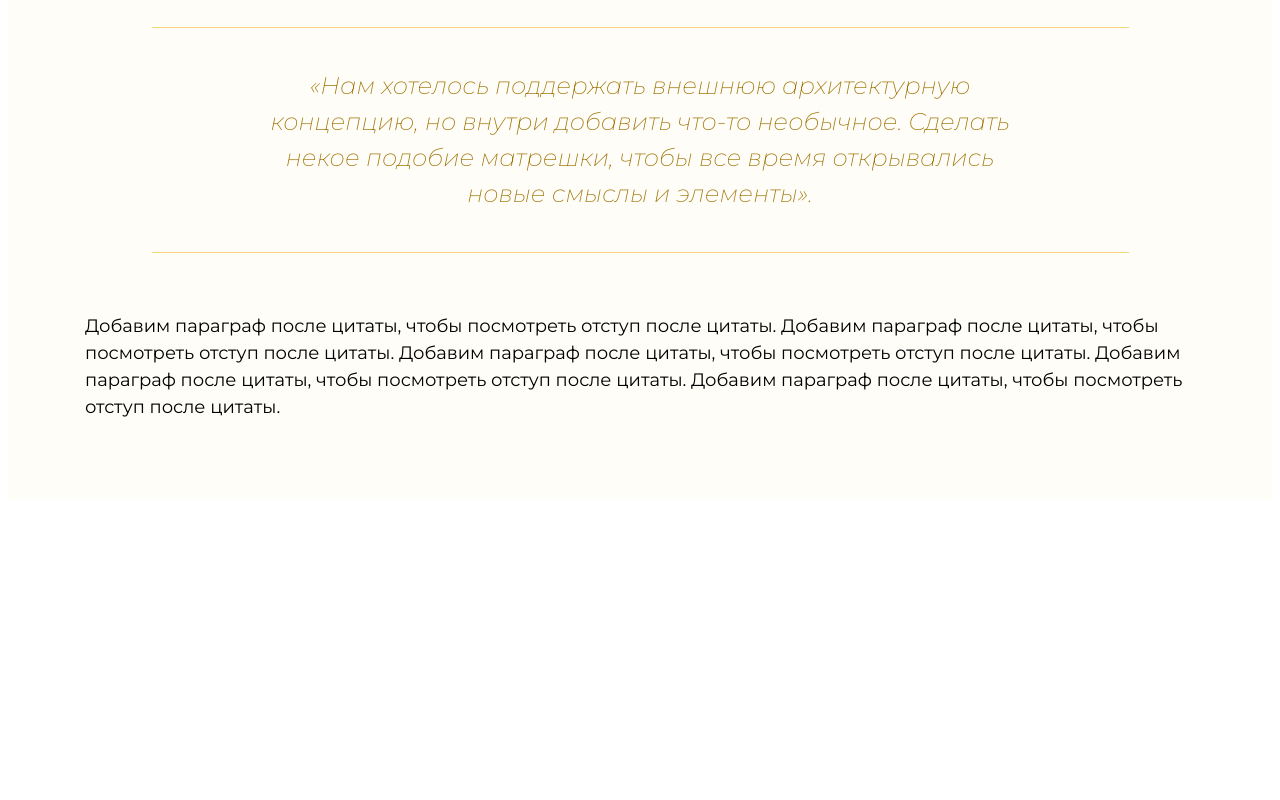
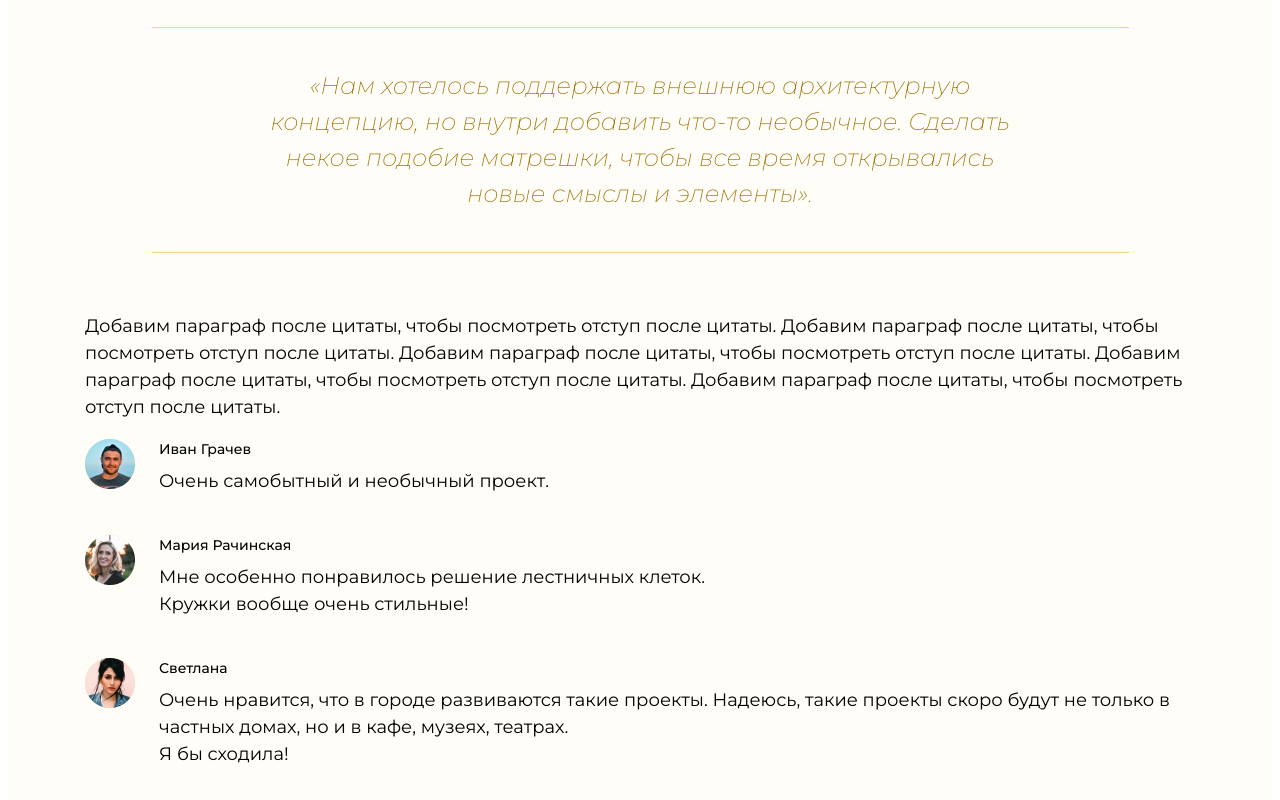
Before and after one commit to VictoriiaShtyreva/Design-of-public-interiors, a plain HTML site: page index.html in a window 1280 px wide. Shown: the part 1315-2115 px from the top of the page. Before the commit the page ends 1822 px from the top, so only its background shows below. Drawn offline with Linux system fonts and the light colour scheme.

Commit message:
Подготовка графики для интеграции

```diff
--- a/index.html
+++ b/index.html
@@ -46,7 +46,42 @@
 
     <section class="reviews">
       <div class="wrapper">
-        <!-- здесь будет секция с отзывами -->
+        <div class="reviews__wrapper">
+          <div class="review">
+            <div class="review__image-wrapper">
+              <img src="img/user-1.png" alt="" class="review__image" width="50" height="50">
+            </div>
+            <p class="review__name">
+              Иван Грачев
+            </p>
+            <p class="review__text">
+              Очень самобытный и необычный проект.
+            </p>
+          </div>
+          <div class="review">
+            <div class="review__image-wrapper">
+              <img src="img/user-2.png" alt="" class="review__image" width="50" height="50">
+            </div>
+            <p class="review__name">
+              Мария Рачинская
+            </p>
+            <p class="review__text">
+              Мне особенно понравилось решение лестничных клеток.<br>
+              Кружки вообще очень стильные!
+            </p>
+          </div>
+          <div class="review">
+            <div class="review__image-wrapper">
+              <img src="img/user-3.png" alt="" class="review__image" width="50" height="50">
+            </div>
+            <p class="review__name">
+              Светлана
+            </p>
+            <p class="review__text">
+              Очень нравится, что в городе развиваются такие проекты. Надеюсь, такие проекты скоро будут не только в<br> частных домах, но и в кафе, музеях, театрах.<br>
+Я бы сходила!
+            </p>
+          </div>
       </div>
     </section>
 
--- a/style.css
+++ b/style.css
@@ -72,3 +72,45 @@ body {
     width: 70%;
     margin: 60px auto 60px auto;
   }
+
+  /* Rewies */
+  .review {
+    display: grid;
+    grid-template-columns: 50px 1fr;
+    grid-template-rows: 21px auto auto;
+    column-gap: 24px;
+    row-gap: 8px;
+    margin-bottom: 32px;
+  }
+
+  .review__image-wrapper {
+    width: 50px;
+    height: 50px;
+    border-radius: 50%;
+    grid-column: 1 / 2;
+    grid-row: 1 / 4;
+    background-color: #f5d581;
+  }
+
+  .review__image {
+    width: 50px;
+    height: 50px;
+    object-fit: cover;
+    text-indent: -100vw;
+  }
+
+  .review__name {
+    font-size: 14px;
+    line-height: 21px;
+    font-weight: 500;
+    margin: 0;
+  }
+
+  .review__text {
+    font-size: 18px;
+    line-height: 27px;
+    font-weight: 400;
+    grid-column: 2 / 3;
+    grid-row: 2 / 3;
+    margin: 0;
+  }
```
Also changed, not shown: img/user-1.png (added), img/user-2.png (added), img/user-3.png (added).
